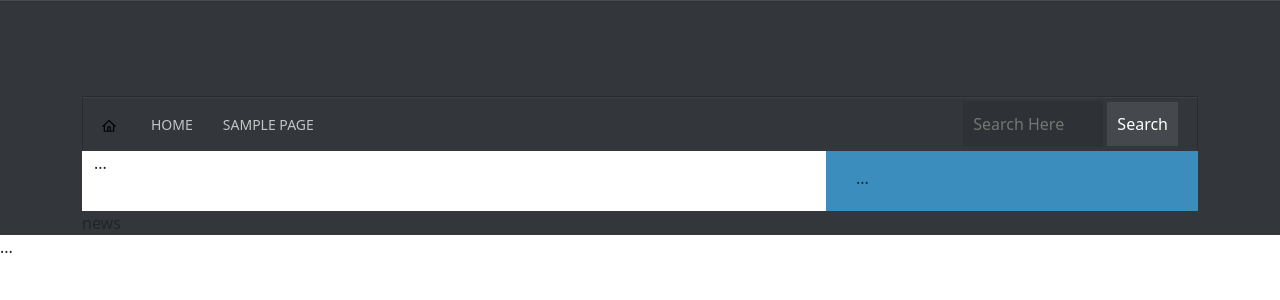
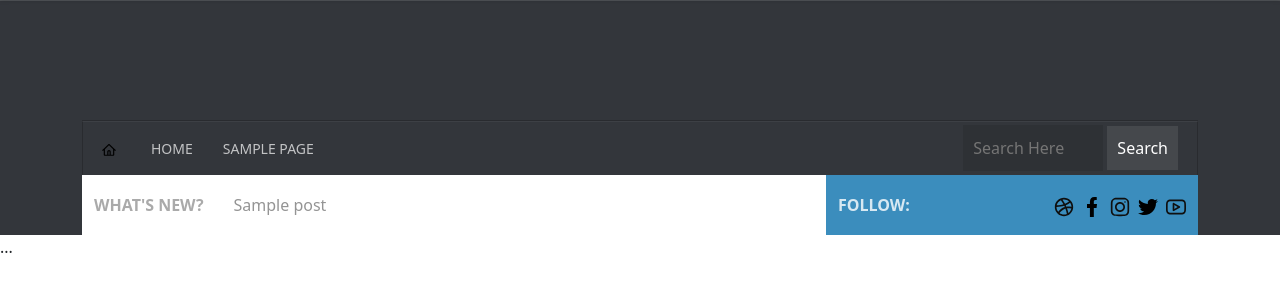
Before and after one commit to nathaliaveneziano/b7web, a WordPress theme: template ZP/WORDPRESS_THEME_I/minimag/index.php in a window 1280 px wide. Shown: the part 40-340 px from the top of the page. Run offline with PHP 8.4 and a stand-in for WordPress, Linux system fonts and the light colour scheme; the site name, menu and one post (Sample post) are stand-ins, and other content is empty.

Commit message:
Projeto: Tema do zero: Cabeçalho (3/3)

```diff
--- a/ZP/WORDPRESS_THEME_I/minimag/assets/css/template.css
+++ b/ZP/WORDPRESS_THEME_I/minimag/assets/css/template.css
@@ -4,6 +4,11 @@ body {
 
 body.admin-bar {
   margin-top: 0;
+}
+
+img {
+  max-width: 100%;
+  height: auto;
 }
 
 /* BOOTSTRAP */
@@ -127,7 +132,40 @@ body.admin-bar {
   height: 100%;
 }
 
+.main-info .random-post {
+  display: flex;
+  align-items: center;
+  gap: 30px;
+}
+
+.main-info .random-post strong {
+  color: #aaa;
+}
+
+.main-info .random-post a {
+  color: #949494;
+  text-decoration: none;
+}
+
 .main-info .social-area {
   background-color: #3b8dbd;
-  padding: 15px 30px;
+  display: flex;
+  align-items: center;
+  justify-content: space-between;
 }
+
+.main-info .social-area strong {
+  color: rgba(255, 255, 255, 0.8);
+}
+
+.main-info .social-area .icons {
+  display: flex;
+  align-items: center;
+  list-style: none;
+  column-gap: 8px;
+  margin: 0;
+}
+
+.main-info .social-area .icons img {
+  height: 20px;
+}
--- a/ZP/WORDPRESS_THEME_I/minimag/header.php
+++ b/ZP/WORDPRESS_THEME_I/minimag/header.php
@@ -61,13 +61,42 @@
           </div>
           <div class="main-info">
             <div class="row">
-              <div class="col-sm-8">...</div>
-              <div class="col-sm-4 social-area">...</div>
+              <div class="col-sm-8 random-post">
+                <strong>WHAT'S NEW?</strong>
+                <?php
+                $nv_query = new WP_Query(array(
+                  'posts_per_page' => 1,
+                  'post_type' => 'post',
+                  'orderby' => 'rand',
+                  'post_status' => 'publish',
+                ));
+
+                if ($nv_query->have_posts()) :
+                  while ($nv_query->have_posts()) :
+                    $nv_query->the_post();
+                ?>
+                    <a href="<?php the_permalink(); ?>">
+                      <?php the_title(); ?>
+                    </a>
+                <?php
+                  endwhile;
+                  wp_reset_postdata();
+                endif;
+                ?>
+              </div>
+              <div class="col-sm-4 social-area">
+                <strong>FOLLOW:</strong>
+                <ul class="icons">
+                  <li><a href="#"><img src="<?= get_template_directory_uri() . '/assets/images/dribbble.svg'; ?>" alt="Dribbble"></a></li>
+                  <li><a href="#"><img src="<?= get_template_directory_uri() . '/assets/images/facebook.svg'; ?>" alt="Facebook"></a></li>
+                  <li><a href="#"><img src="<?= get_template_directory_uri() . '/assets/images/instagram.svg'; ?>" alt="Instagram"></a></li>
+                  <li><a href="#"><img src="<?= get_template_directory_uri() . '/assets/images/twitter.svg'; ?>" alt="Twitter"></a></li>
+                  <li><a href="#"><img src="<?= get_template_directory_uri() . '/assets/images/youtube.svg'; ?>" alt="Youtube"></a></li>
+                </ul>
+              </div>
             </div>
           </div>
         </div>
-        <div class="news">news</div>
       </div>
     </div>
-    </div>
   </header>
```
